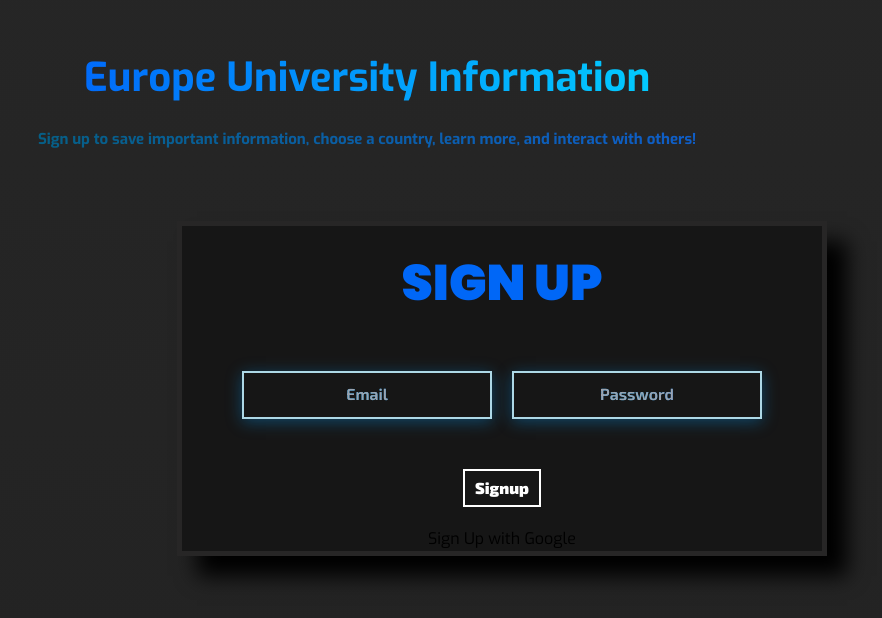
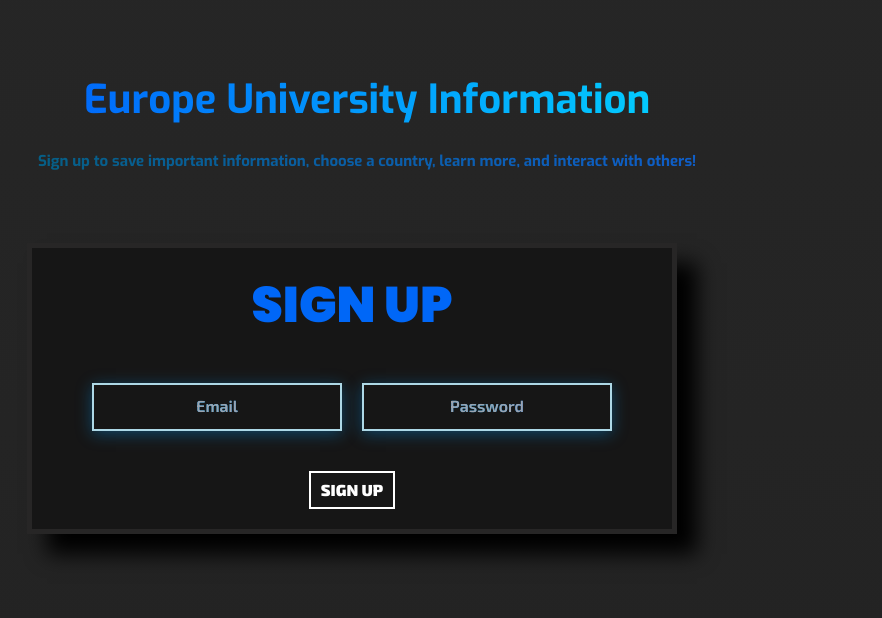
Before and after one commit to FaisalAbusharar/europe-university-info, a Next.js app: page /auth/signup in a window 1280 px wide. Shown: the part 108-726 px from the top of the page, without its empty margins (273-1155 px from the left). Built offline with nearby package versions, Linux system fonts and the light colour scheme.

Commit message:
Revert "sign up system attempt (fail)"
This reverts commit 16981f6220cd9a9ea6ab65368b1145439222b5e0.

```diff
--- a/package.json
+++ b/package.json
@@ -9,9 +9,7 @@
     "lint": "next lint"
   },
   "dependencies": {
-    "firebase": "^10.12.4",
     "next": "14.2.4",
-    "next-auth": "^4.24.7",
     "nodemon": "^3.1.4",
     "react": "^18",
     "react-dom": "^18",
--- a/src/app/auth/login/page.tsx
+++ b/src/app/auth/login/page.tsx
@@ -1,22 +1,8 @@
-import '../../styles/userPage.css'
-// src/app/auth/login/page.tsx
-import { getProviders, signIn } from 'next-auth/react';
+const Login = () => {
+    return (
+        <h1></h1>
+    )
+}
 
-const LoginPage = async () => {
-  const providers = await getProviders();
 
-  return (
-    <div>
-      <h1>Login</h1>
-      {providers && Object.values(providers).map((provider) => (
-        <div key={provider.name}>
-          <button onClick={() => signIn(provider.id)}>
-            Sign in with {provider.name}
-          </button>
-        </div>
-      ))}
-    </div>
-  );
-};
-
-export default LoginPage;
+export default Login
--- a/src/app/auth/signup/page.tsx
+++ b/src/app/auth/signup/page.tsx
@@ -2,8 +2,7 @@
 import { useState, useEffect } from 'react';
 import { useRouter } from 'next/navigation';
 import '../../styles/userPage.css'
-import { Exo } from 'next/font/google';
-import { signIn } from 'next-auth/react';
+import { Poppins, Exo } from 'next/font/google';
 
 const exo = Exo({ subsets: ['latin'], weight: ['400', '700'] });
 
@@ -32,7 +31,7 @@ const Signup: React.FC = () => {
     if (submitted) {
       // Redirect to login page after 2 seconds
       const timer = setTimeout(() => {
-        router.push('/auth/login');
+        //router.push('/auth/login');
       }, 2000);
       return () => clearTimeout(timer);
     }
@@ -44,9 +43,10 @@ const Signup: React.FC = () => {
       <p className='context'>Sign up to save important information, choose a country, learn more, and interact with others!</p>
       <div className='container'>
         {submitted ? (
-          <div className='sucessfulForm'>
-            <h1>Signup Successful!</h1>
-            <p>Redirecting to login page...</p>
+          <div className='successfulForm'>
+            <hr className='sucessfulLine'></hr>
+            <h1 className='successfulTitle'>Signup Successful!</h1>
+            <p className='successfulContext'>Redirecting to login page...</p>
           </div>
         ) : (
           <div className="containerForm">
@@ -68,10 +68,8 @@ const Signup: React.FC = () => {
                   required
                 />
               </div>
-              <button className='inputFormSubmit' type="submit">Signup</button>
+              <button className='inputFormSubmit' type="submit">SIGN UP</button>
             </form>
-            <button onClick={() => signIn('google')} className="googleSignInButton">Sign Up with Google</button>
-            {/* Apple sign-in implementation would go here */}
             {error && <p style={{ color: 'red' }}>{error}</p>}
           </div>
         )}
--- a/src/app/styles/userPage.css
+++ b/src/app/styles/userPage.css
@@ -25,7 +25,7 @@ main {
   background-color: rgb(22, 22, 22);
   width: 650px;
   border: solid rgb(39, 38, 38) 5px;
-  left: 450px;
+  left: 300px;
   transition: transform 0.5s ease;
 }
 
@@ -52,7 +52,7 @@ main {
   display: flex;
   justify-content: center;
   gap: 20px;
-  margin: 30px 0;
+  margin: 20px 0;
 }
 
 .inputFormEmail,
--- a/tsconfig.json
+++ b/tsconfig.json
@@ -26,7 +26,7 @@
   "src/app/components/country.jsx",
    "", "src/app/components/scrollFunction.jsx",
     "src/app/components/scrollFunction.jsx",
-     "src/app/auth/login/page.tsx", "src/app/auth/signup.jsx",
+     "src/app/auth/login/page.jsx", "src/app/auth/signup.jsx",
       "src/app/user/page.jsx"],
   "exclude": ["node_modules"]
 }
```
Also changed, not shown: 2 other files (tests, documents, lock files or other folders).
